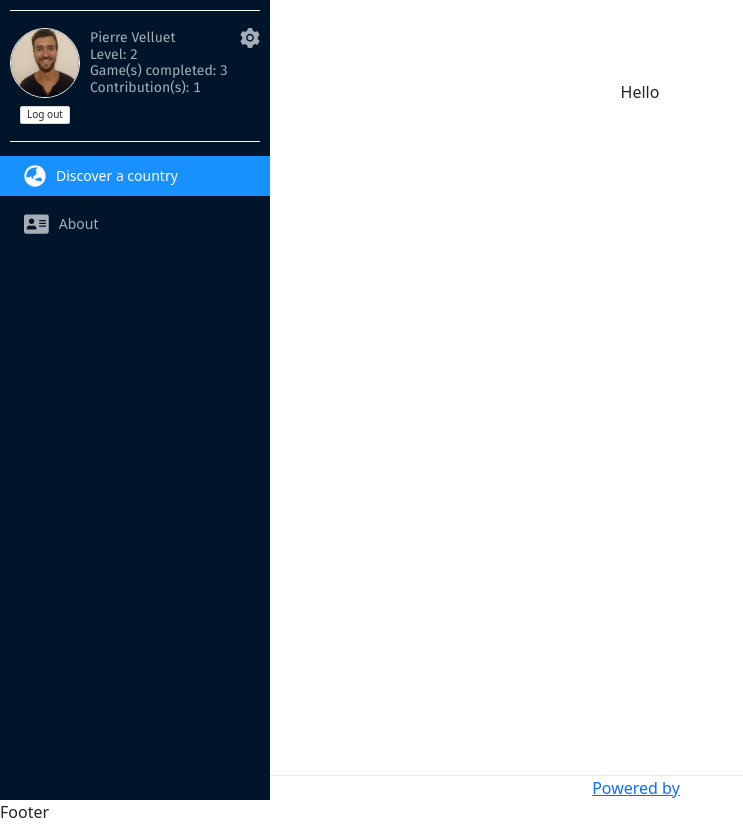
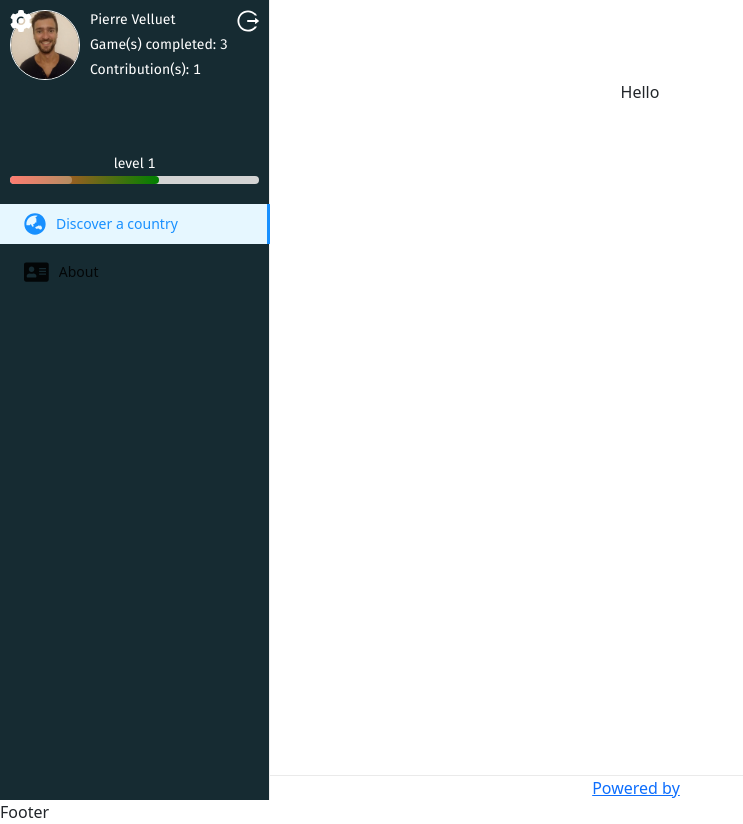
Before and after one commit to PierreVelluet/FunHistory_front, a Next.js app: page / in a window 1280 px wide. Shown: the whole page, without its empty margins (0-743 px from the left). Built offline with nearby package versions, Linux system fonts and the light colour scheme; a web font is replaced by a local one.

Commit message:
in progress

```diff
--- a/components/Layout/Header/Header.module.less
+++ b/components/Layout/Header/Header.module.less
@@ -4,19 +4,22 @@
 @padding-space: 144px;
 @text-color: #314659;
 
-
+p {
+  color: white;
+}
 
 .sidebar {
   position: fixed;
   height: 100vh;
   width: 270px!important;
+  background-color: @secondary-color!important;
 }
 
 .openProfile {
   display: flex;
   flex-direction: column;
-  justify-content: center;
-  height: 110px;
+  justify-content: space-between;
+  height: 200px;
   padding: 10px;
 }
 
@@ -43,27 +46,28 @@
   margin-left: 10px;
 }
 
-.logoutBtn {
-  width: 50px!important;
-  height: 20px!important;
-  padding: 0px!important;
-  font-size: 10px!important;
-  margin-left: 10px!important;
+
+.gearIcon {
+  font-size: 22px;
+  z-index: 999;
+  color: white!important;
+  position: absolute;
+  cursor: pointer;
   &:hover {
-    color: red!important;
-    border-color: red!important;
-  }
-  &:focus {
-    color: red!important;
-    border-color: red!important;
+    color: gray!important;
   }
 }
 
-.gearIcon {
-  font-size: 20px;
+.logoutIcon {
+  font-size: 22px;
+  color: white!important;
   cursor: pointer;
+  position: absolute;
+  padding-right: 10px;
+  right: 0;
   &:hover {
-    color: white;
+    color: gray!important;
+    transform: scale(1.2);
   }
 }
 
@@ -79,3 +83,10 @@
   border-color: white;
   margin: 0px;
 }
+
+.progressContainer {
+  display: flex;
+  align-items: center;
+  justify-content: center;
+  flex-direction: column;
+}
--- a/components/Layout/Header/Header.tsx
+++ b/components/Layout/Header/Header.tsx
@@ -1,13 +1,8 @@
 import React, { useState } from "react";
-import { Menu, Button, Divider } from "antd";
+import { Menu, Tooltip, Progress } from "antd";
 import {
-  AppstoreOutlined,
-  MenuUnfoldOutlined,
   SettingFilled,
-  PieChartOutlined,
-  DesktopOutlined,
-  ContainerOutlined,
-  MailOutlined,
+  LogoutOutlined
 } from "@ant-design/icons";
 import Image from "next/image";
 import { FontAwesomeIcon } from "@fortawesome/react-fontawesome";
@@ -15,10 +10,10 @@ import { faGlobeAsia, faAddressCard } from "@fortawesome/free-solid-svg-icons";
 
 import classes from "./Header.module.less";
 
-const { SubMenu } = Menu;
-
 const SideBar = () => {
   const [toggleCollapsed, setToggleColapsed] = useState(false);
+  const [gearSpinning, setGearSpinning ] = useState(false)
+  const [logoutSpinning, setLogoutSpinning ] = useState(false)
 
   return (
     <Menu
@@ -26,15 +21,14 @@ const SideBar = () => {
       defaultSelectedKeys={["1"]}
       defaultOpenKeys={["sub1"]}
       mode="inline"
-      theme="dark"
       inlineCollapsed={toggleCollapsed}
     >
-      <div className={classes.dividerContainer}>
-        <Divider className={classes.divider} />
-      </div>
       <div className={classes.openProfile}>
         <div className="d-flex mb-2 justify-content-between">
           <div className="d-flex">
+          <Tooltip title="change settings" placement="right" color={"gray"} key={"settings"}>
+                <SettingFilled spin={gearSpinning} onMouseEnter={() => setGearSpinning(true)} onMouseLeave={() => setGearSpinning(false)} className={classes.gearIcon} />
+                </Tooltip>
             <div className={classes.avatar}>
               <Image
                 src="/Pierre_pro.jpg"
@@ -47,17 +41,27 @@ const SideBar = () => {
             </div>
             <div className={classes.informationContainer}>
               <p>Pierre Velluet</p>
-              <p>Level: 2</p>
               <p>Game(s) completed: {3}</p>
               <p>Contribution(s): {1}</p>
             </div>
+            <Tooltip title="logout" placement="left" color={"gray"} key={"logout"}>
+            <LogoutOutlined spin={logoutSpinning} onMouseEnter={() => setLogoutSpinning(true)} onMouseLeave={() => setLogoutSpinning(false)} className={classes.logoutIcon}/>
+            </Tooltip>
           </div>
-          <SettingFilled className={classes.gearIcon} />
         </div>
-        <Button className={classes.logoutBtn}>Log out</Button>
-      </div>
-      <div className={classes.dividerContainer}>
-        <Divider className={classes.divider} />
+        <div className={classes.progressContainer}>
+          <p className="mb-1">level 1</p>
+          <Progress
+            status="active"
+            showInfo={false}
+            trailColor="lightgray"
+            strokeColor={{
+              "0%": "#FF4838",
+              "100%": "green",
+            }}
+            percent={60}
+          />
+        </div>
       </div>
       <Menu.Item
         key="1"
```
